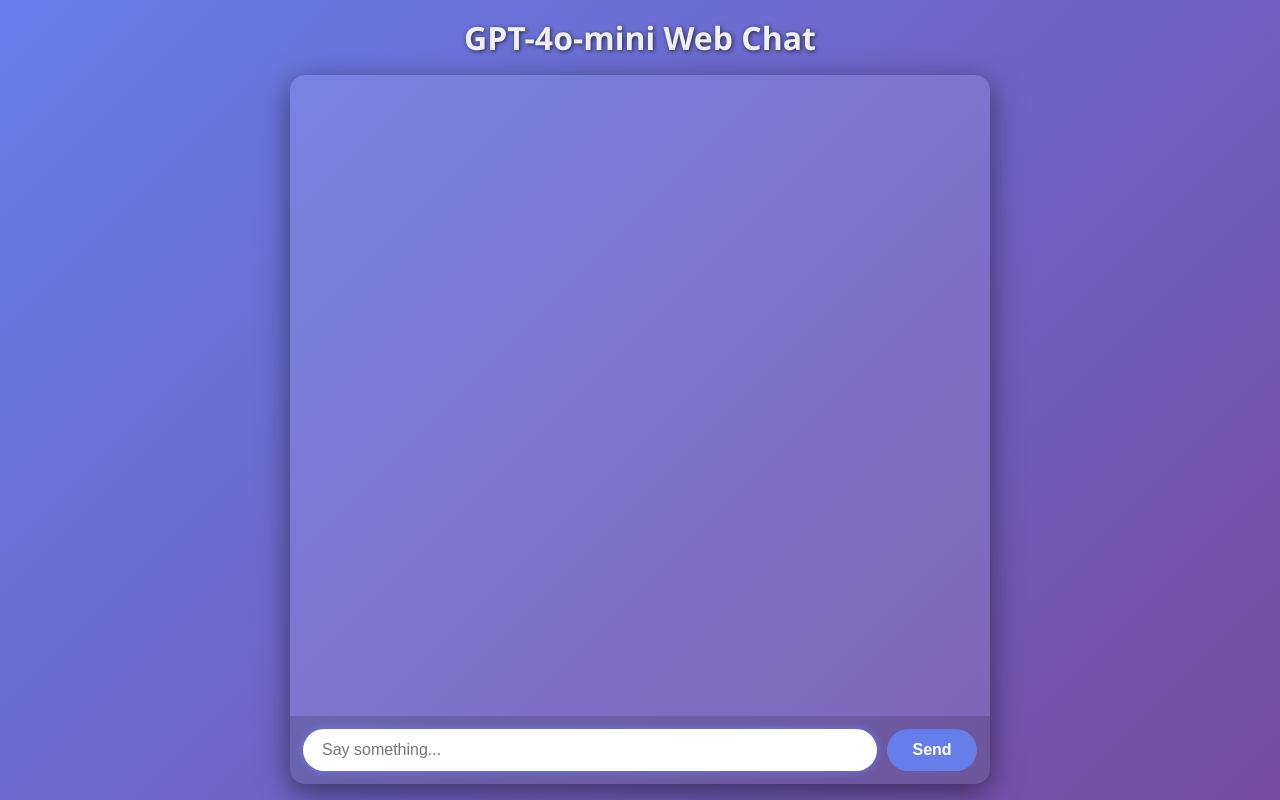
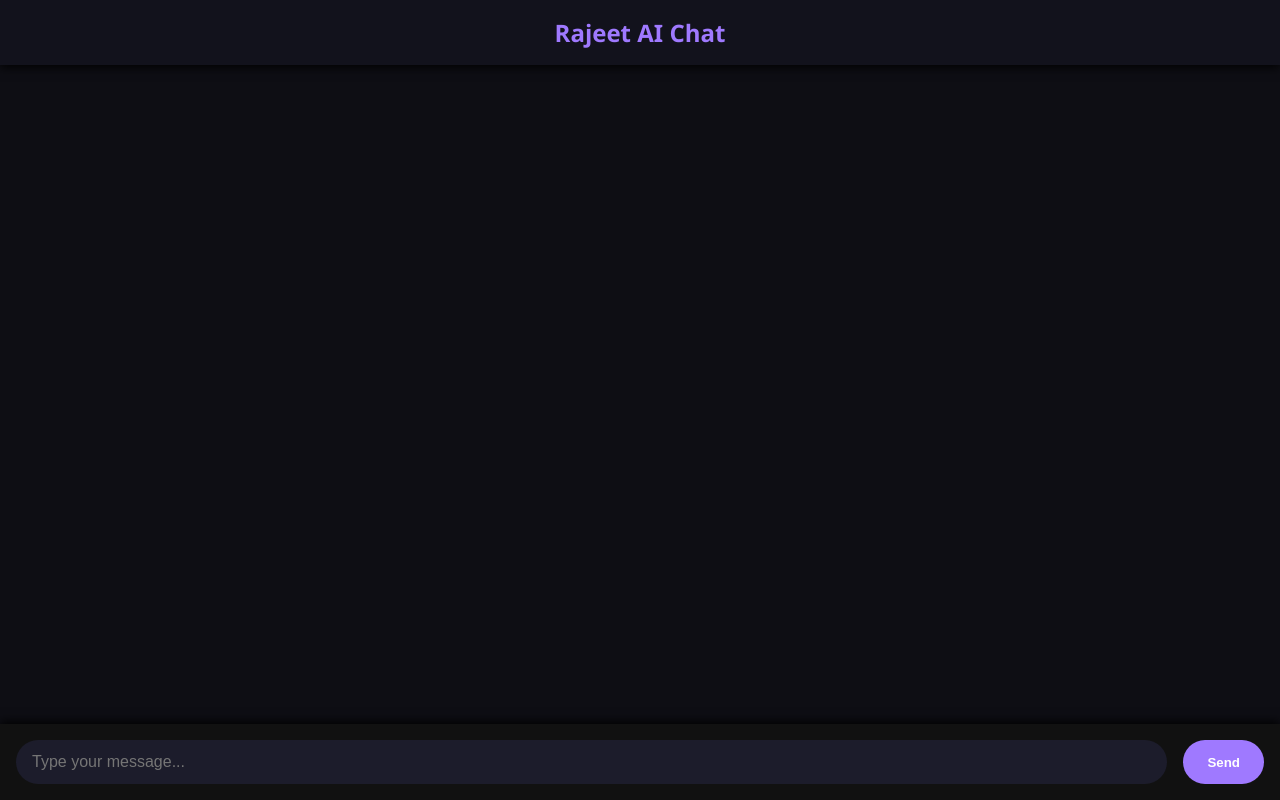
Before and after one commit to MariapChee/D, a Flask app: page / in a window 1280 px wide. Run offline with Flask 3, Linux system fonts and the light colour scheme.

Commit message:
Update index.html

```diff
--- a/templates/index.html
+++ b/templates/index.html
@@ -3,226 +3,170 @@
 <head>
   <meta charset="UTF-8" />
   <meta name="viewport" content="width=device-width, initial-scale=1" />
-<title>Rajeet AI Web Chat</title>
-
+  <title>Rajeet AI Pro Chat</title>
   <style>
-  /* Reset & base */
-  * {
-    box-sizing: border-box;
-  }
     body {
-    margin: 0; padding: 0;
-    font-family: "Segoe UI", Tahoma, Geneva, Verdana, sans-serif;
-    background: linear-gradient(135deg, #667eea 0%, #764ba2 100%);
-    color: #f0f0f0;
+      margin: 0;
+      font-family: 'Segoe UI', sans-serif;
+      background: #0e0e14;
+      color: #eee;
       display: flex;
       flex-direction: column;
       height: 100vh;
     }
 
-  h1 {
+    header {
+      padding: 1rem;
+      background: #12121c;
       text-align: center;
-    margin: 1rem 0;
-    text-shadow: 1px 1px 4px #000000aa;
+      font-size: 1.5rem;
+      font-weight: bold;
+      color: #9f79ff;
+      box-shadow: 0 2px 10px #000;
     }
 
-  #chat-container {
-    flex-grow: 1;
-    max-width: 700px;
-    width: 95%;
-    margin: 0 auto 1rem auto;
-    background: rgba(255, 255, 255, 0.1);
-    border-radius: 15px;
+    #chat {
+      flex: 1;
+      overflow-y: auto;
+      padding: 2rem;
       display: flex;
       flex-direction: column;
-    box-shadow: 0 8px 30px rgba(0, 0, 0, 0.5);
+      gap: 1.2rem;
     }
 
-  #messages {
-    flex-grow: 1;
-    overflow-y: auto;
+    .bubble {
+      max-width: 75%;
       padding: 1rem;
-  }
-
-  .message {
-    max-width: 75%;
-    padding: 0.8rem 1rem;
-    border-radius: 15px;
-    margin-bottom: 0.8rem;
-    line-height: 1.4;
+      border-radius: 1rem;
+      line-height: 1.5;
       word-wrap: break-word;
-    white-space: pre-wrap;
-    box-shadow: 0 2px 8px rgba(0,0,0,0.2);
+      box-shadow: 0 0 15px rgba(0,0,0,0.3);
     }
 
     .user {
-    background: #5a8dee;
       align-self: flex-end;
-    color: white;
+      background: #4f46e5;
+      color: #fff;
       border-bottom-right-radius: 0;
     }
 
     .bot {
-    background: #2d2d44;
       align-self: flex-start;
-    color: #cce5ff;
+      background: #222;
+      color: #c7faff;
       border-bottom-left-radius: 0;
     }
 
-  #input-area {
+    footer {
       display: flex;
-    padding: 0.8rem;
-    gap: 0.6rem;
-    background: rgba(0,0,0,0.15);
-    border-bottom-left-radius: 15px;
-    border-bottom-right-radius: 15px;
+      padding: 1rem;
+      background: #111;
+      box-shadow: 0 -2px 10px #000;
     }
 
-  #input {
-    flex-grow: 1;
-    border-radius: 25px;
+    input {
+      flex: 1;
+      padding: 0.8rem 1rem;
+      border-radius: 2rem;
       border: none;
-    padding: 0.75rem 1.2rem;
+      outline: none;
       font-size: 1rem;
-    outline: none;
+      background: #1c1c2b;
+      color: #fff;
     }
 
-  #input:focus {
-    box-shadow: 0 0 8px #667eea;
+    button {
+      margin-left: 1rem;
+      padding: 0.8rem 1.5rem;
+      border-radius: 2rem;
+      background: #9f79ff;
+      color: white;
+      border: none;
+      cursor: pointer;
+      font-weight: bold;
+      transition: background 0.3s ease;
     }
 
-  #send-btn {
-    background: #667eea;
-    border: none;
-    color: white;
-    font-weight: 600;
-    padding: 0 1.6rem;
-    border-radius: 25px;
-    cursor: pointer;
-    transition: background-color 0.3s ease;
-    font-size: 1rem;
+    button:hover {
+      background: #b992ff;
     }
 
-  #send-btn:hover:not(:disabled) {
-    background: #4a63d2;
-  }
-
-  #send-btn:disabled {
-    background: #a5a5a5;
-    cursor: not-allowed;
-  }
-
-  #loading-spinner {
-    display: inline-block;
+    .loading {
       width: 20px;
       height: 20px;
-    border: 3px solid rgba(255, 255, 255, 0.3);
-    border-top-color: #fff;
+      border: 3px solid #eee;
+      border-top-color: #9f79ff;
       border-radius: 50%;
       animation: spin 1s linear infinite;
-    vertical-align: middle;
-    margin-left: 10px;
+      margin-left: 0.5rem;
     }
 
     @keyframes spin {
       to { transform: rotate(360deg); }
     }
 
-  /* Scrollbar styling */
-  #messages::-webkit-scrollbar {
-    width: 8px;
+    @media (max-width: 600px) {
+      header {
+        font-size: 1.2rem;
       }
-  #messages::-webkit-scrollbar-track {
-    background: rgba(255,255,255,0.05);
-  }
-  #messages::-webkit-scrollbar-thumb {
-    background-color: rgba(255,255,255,0.2);
-    border-radius: 4px;
-  }
-
-  /* Responsive */
-  @media (max-width: 480px) {
-    #chat-container {
-      width: 98%;
-    }
-    #input {
-      font-size: 0.9rem;
-    }
-    #send-btn {
-      padding: 0 1rem;
+      input {
         font-size: 0.9rem;
       }
     }
   </style>
-
 </head>
 <body>
 
-<h1>GPT-4o-mini Web Chat</h1>
+<header>Rajeet AI Chat</header>
 
-<div id="chat-container">
-  <div id="messages"></div>
+<div id="chat"></div>
 
-  <div id="input-area">
-    <input
-      type="text"
-      id="input"
-      placeholder="Say something..."
-      autocomplete="off"
-      autofocus
-      onkeydown="if(event.key === 'Enter') sendMessage();"
-    />
-    <button id="send-btn" onclick="sendMessage()">Send</button>
-  </div>
-</div>
+<footer>
+  <input type="text" id="input" placeholder="Type your message..." onkeydown="if(event.key==='Enter') sendMessage()" />
+  <button onclick="sendMessage()">Send</button>
+</footer>
 
 <script>
-  const messagesEl = document.getElementById('messages');
-  const inputEl = document.getElementById('input');
-  const sendBtn = document.getElementById('send-btn');
+  const chat = document.getElementById("chat");
+  const input = document.getElementById("input");
 
   function appendMessage(text, sender) {
-    const msgEl = document.createElement('div');
-    msgEl.classList.add('message', sender);
-    msgEl.textContent = text;
-    messagesEl.appendChild(msgEl);
-    messagesEl.scrollTop = messagesEl.scrollHeight;
+    const bubble = document.createElement("div");
+    bubble.className = "bubble " + sender;
+    bubble.innerText = text;
+    chat.appendChild(bubble);
+    chat.scrollTop = chat.scrollHeight;
   }
 
   async function sendMessage() {
-    const msg = inputEl.value.trim();
+    const msg = input.value.trim();
     if (!msg) return;
 
-    appendMessage(msg, 'user');
-    inputEl.value = '';
-    sendBtn.disabled = true;
+    appendMessage(msg, "user");
+    input.value = "";
 
-    // Loading spinner
-    const loadingEl = document.createElement('span');
-    loadingEl.id = 'loading-spinner';
-    sendBtn.appendChild(loadingEl);
+    const botLoading = document.createElement("div");
+    botLoading.className = "bubble bot";
+    botLoading.innerHTML = `<div class="loading"></div>`;
+    chat.appendChild(botLoading);
+    chat.scrollTop = chat.scrollHeight;
 
     try {
-      const res = await fetch('/ask', {
-        method: 'POST',
-        headers: { 'Content-Type': 'application/json' },
-        body: JSON.stringify({ message: msg }),
+      const res = await fetch("/ask", {
+        method: "POST",
+        headers: { "Content-Type": "application/json" },
+        body: JSON.stringify({ message: msg })
       });
-
       const data = await res.json();
-
+      botLoading.remove();
       if (data.error) {
-        appendMessage('Error: ' + data.error, 'bot');
+        appendMessage("❌ Error: " + data.error, "bot");
       } else {
-        const content = data.choices?.[0]?.message?.content || JSON.stringify(data);
-        appendMessage(content, 'bot');
+        appendMessage(data.content, "bot");
       }
     } catch (e) {
-      appendMessage('Network error: ' + e.message, 'bot');
-    } finally {
-      sendBtn.disabled = false;
-      loadingEl.remove();
-      inputEl.focus();
+      botLoading.remove();
+      appendMessage("⚠️ Network Error: " + e.message, "bot");
     }
   }
 </script>
```
Lines whose indentation alone changed are shown as unchanged.
